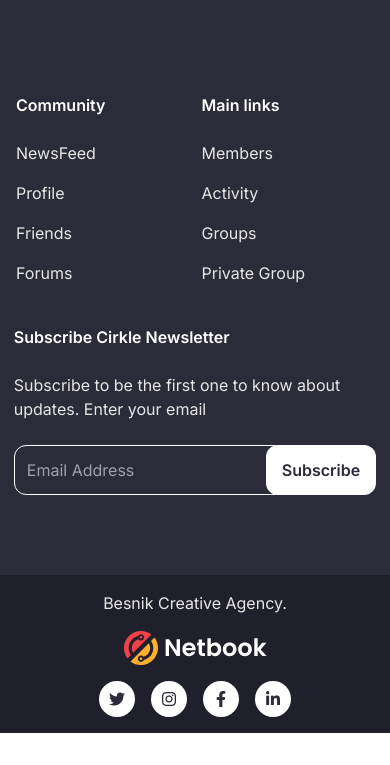
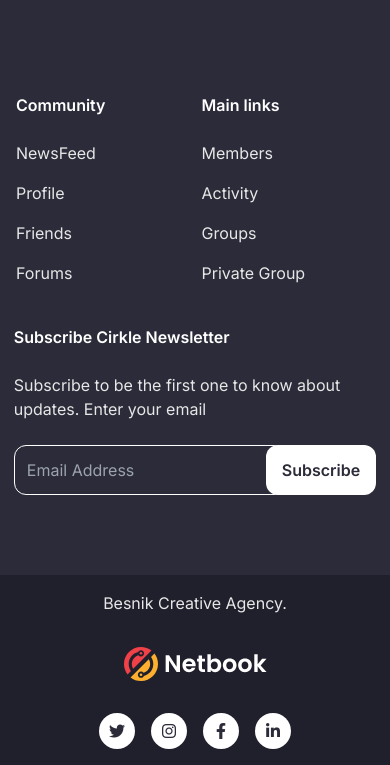
Before and after one commit to marcinprzywarczak/landing-page-netbook, a website: page public/index.html in a window 390 px wide. Shown: the part 9328-10093 px from the top of the page. Before the commit the page ends 10061 px from the top, so only its background shows below. Drawn offline with nearby package versions, Linux system fonts and the light colour scheme; files that its build step writes are made by us from their sources.

Commit message:
change footer gap size

```diff
--- a/public/index.html
+++ b/public/index.html
@@ -545,7 +545,7 @@
         </div>
     </div>
     <div class="bg-footer-bg-color2">
-        <div class="container bg-footer-bg-color2 flex sm:flex-row flex-col gap-4 justify-between items-center py-4">
+        <div class="container bg-footer-bg-color2 flex sm:flex-row flex-col gap-8 justify-between items-center py-4">
             <div class="text-footer-text-color">Besnik Creative Agency.</div>
             <img src="./imgs/logo-white.svg" alt="">
             <div class="flex gap-4">
```
